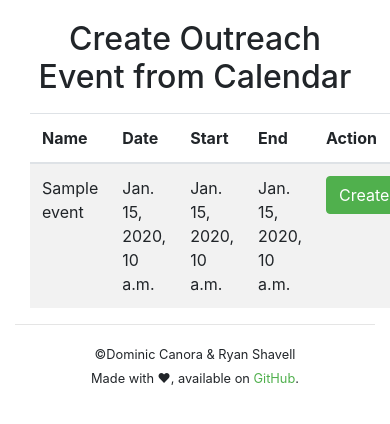
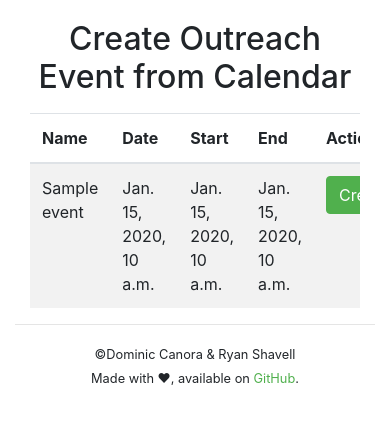
Before and after one commit to FRC-1902/pigpen, a Django app: template teammanager/templates/teammanager/outreach_from_calendar.html in a window 390 px wide. Shown: the part 66-490 px from the top of the page. Run offline with Django 3.2, Linux system fonts and the light colour scheme; a user stored in the database is signed in; tables that the repository leaves empty hold one stand-in row (values such as "Sample post"); the template is opened without the code that fills it: most values are stand-ins (such as "Sample title", 1, 10 or a date in 2020); some libraries are stand-ins or nearby versions.

Commit message:
Make tables responsive on mobile

```diff
--- a/teammanager/templates/teammanager/meeting_verification.html
+++ b/teammanager/templates/teammanager/meeting_verification.html
@@ -11,7 +11,7 @@
 
 {% block content %}
   <div class="container-fluid">
-    <table class="table table-hover table-striped">
+    <table class="table table-hover table-striped table-responsive-sm">
       <thead>
       <tr>
         <th>Title</th>
--- a/teammanager/templates/teammanager/outreach_from_calendar.html
+++ b/teammanager/templates/teammanager/outreach_from_calendar.html
@@ -3,7 +3,7 @@
 {% block content %}
   <div class="container-fluid">
     <h2 class="text-center my-3">Create Outreach Event from Calendar</h2>
-    <table class="table table-striped table-hover">
+    <table class="table table-striped table-hover table-responsive-sm">
       <thead>
       <tr>
         <th>Name</th>
```
